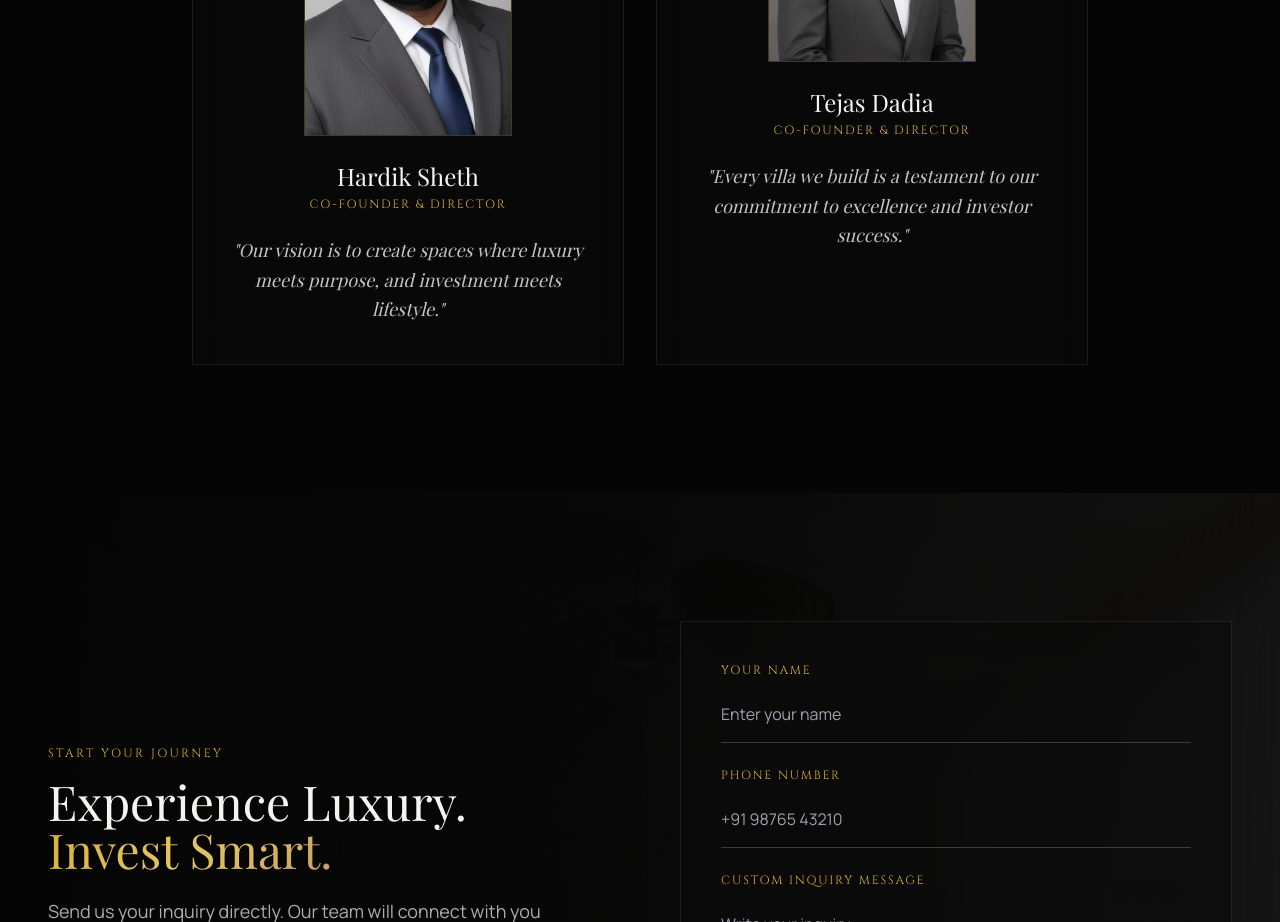
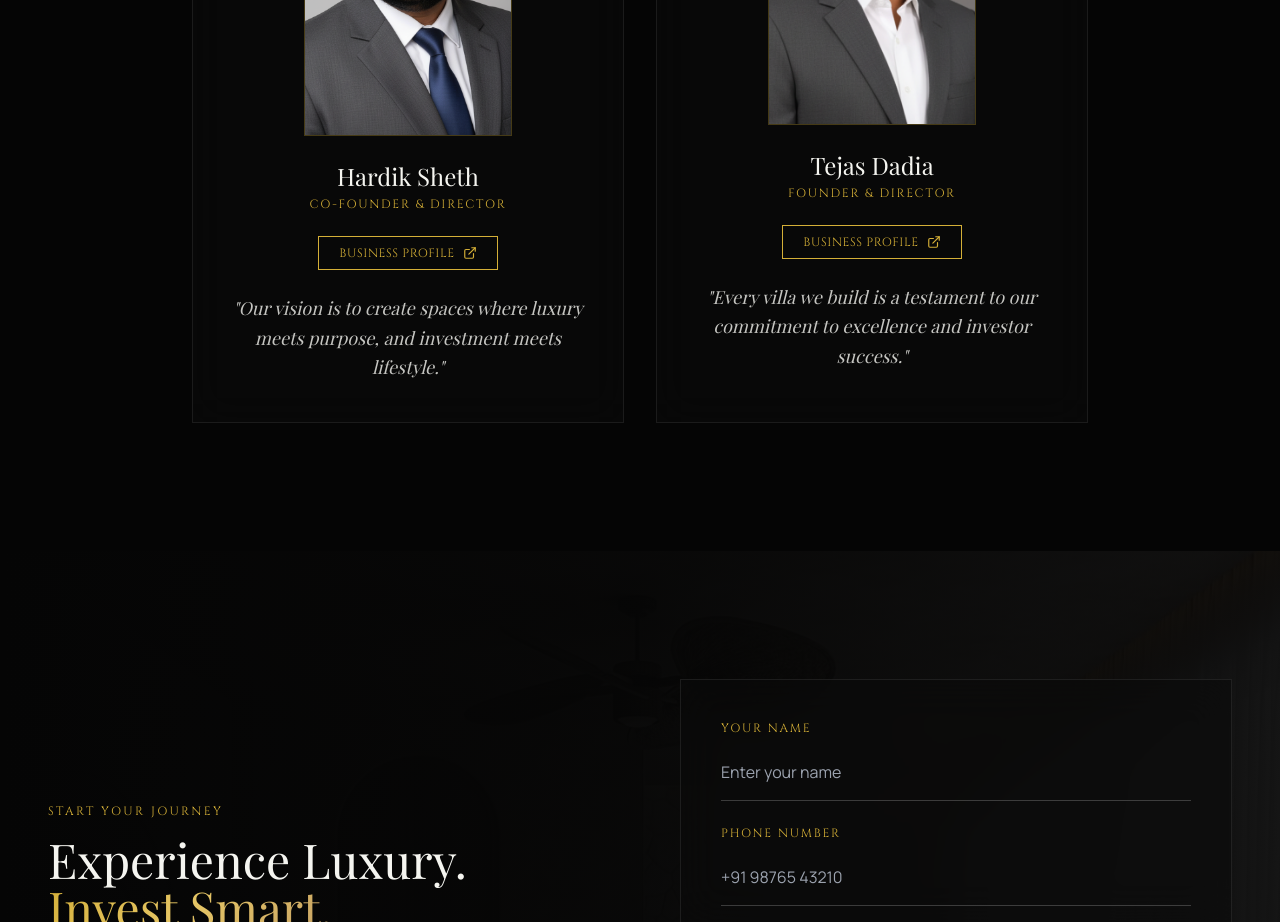
Before and after one commit to Kalash-Sheth/cuberealty, a React (Create React App) app in the folder frontend/: page /about in a window 1280 px wide. Shown: the part 2860-3782 px from the top of the page. Built offline with nearby package versions, Linux system fonts and the light colour scheme; a web font is replaced by a local one.

Commit message:
Business Profile

```diff
--- a/frontend/src/pages/AboutPage.jsx
+++ b/frontend/src/pages/AboutPage.jsx
@@ -2,6 +2,7 @@ import { motion, useInView } from 'framer-motion';
 import { useRef } from 'react';
 import { Target, Heart, Sparkles, Award, Users, TrendingUp } from 'lucide-react';
 import CTASection from '../components/CTASection';
+import { ExternalLink } from 'lucide-react';
 
 const founders = [
   {
@@ -9,12 +10,14 @@ const founders = [
     role: 'Co-Founder & Director',
     quote: '"Our vision is to create spaces where luxury meets purpose, and investment meets lifestyle."',
     image: '/assets/asset/Pro_Photo_1.png',
+    profileLink: 'https://dizitalbiz.in/hardik-sheth',
   },
   {
     name: 'Tejas Dadia',
-    role: 'Co-Founder & Director',
+    role: 'Founder & Director',
     quote: '"Every villa we build is a testament to our commitment to excellence and investor success."',
     image: '/assets/asset/Pro_Photo_2.png',
+    profileLink: 'https://your-link-here.com',
   },
 ];
 
@@ -220,7 +223,15 @@ const AboutPage = () => {
 
                 <h3 className="font-playfair text-2xl text-cube-ivory mb-1">{founder.name}</h3>
                 <p className="font-cinzel text-cube-gold text-xs tracking-[0.15em] uppercase mb-6">{founder.role}</p>
-
+                <a
+                  href={founder.profileLink}
+                  target="_blank"
+                  rel="noopener noreferrer"
+                  className="inline-flex items-center whitespace-nowrap gap-2 mb-6 px-5 py-2 border border-cube-gold text-cube-gold text-xs tracking-wider uppercase font-cinzel hover:bg-cube-gold hover:text-cube-black transition-all duration-300"
+                >
+                  <span>Business Profile</span>
+                  <ExternalLink size={14} className="shrink-0" />
+                </a>
                 <p className="font-playfair text-cube-ivory/80 italic text-lg leading-relaxed">
                   {founder.quote}
                 </p>
```
Also changed, not shown: frontend/public/assets/asset/Pro_Photo_2.png.
